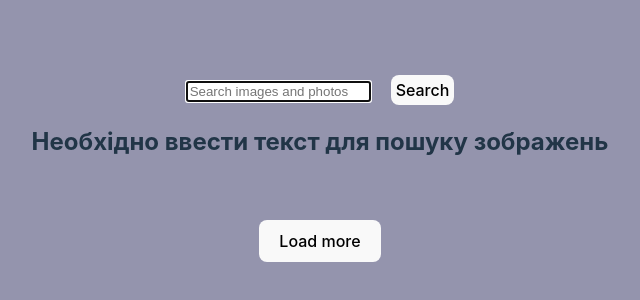
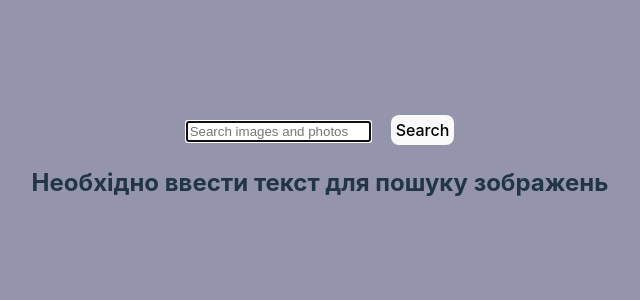
Before and after one commit to ovcharuks/goit-react-hw-04, a React (Vite) app: page / in a window 1280 px wide. Shown: the part 232-532 px from the top of the page, without its empty margins (320-960 px from the left). Built offline with nearby package versions, Linux system fonts and the light colour scheme.

Commit message:
corrections based on mentor's comments

```diff
--- a/src/components/App/App.jsx
+++ b/src/components/App/App.jsx
@@ -27,6 +27,8 @@ function App() {
   console.log(photos);
   const handleSearchValue = (valueFromInput) => {
     setSerchValue(valueFromInput);
+    setPage(1);
+    setPhotos([]);
   };
 
   const nextPagePusher = (nextPage) => {
@@ -60,8 +62,8 @@ function App() {
             query: serchValue,
           },
         });
-        console.log(response.data);
-        setPhotos(response.data.results);
+
+        setPhotos((prev) => [...prev, ...response.data.results]);
       } catch (error) {
         setIserror(true);
       } finally {
@@ -83,7 +85,7 @@ function App() {
         <ImageGallery photos={photos} onPhotoClick={openModal} />
       )}
       {isError && <ErrorMessage />}
-      <LoadMoreBtn onNextPage={nextPagePusher} />
+      {photos.length > 0 && <LoadMoreBtn onNextPage={nextPagePusher} />}
       {
         // photos.length > 0
         selectedPhoto !== null && (
```
